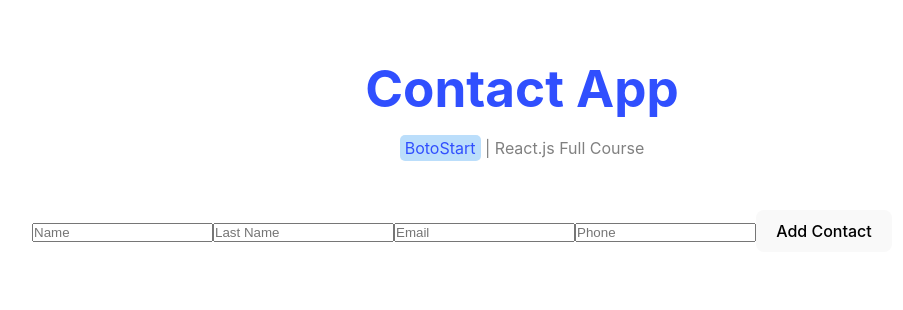
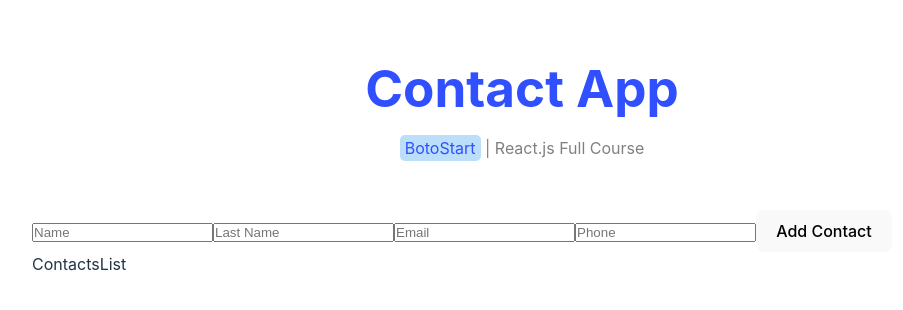
Before and after one commit to MaryamMirafzal/ContactApp, a React (Vite) app: page / in a window 1280 px wide. Shown: the top 310 px of the page, without its empty margins (118-1021 px from the left). Built offline with nearby package versions, Linux system fonts and the light colour scheme.

Commit message:
create section add Contacts part

```diff
--- a/src/Components/Contacts.jsx
+++ b/src/Components/Contacts.jsx
@@ -1,6 +1,9 @@
 import { useState } from "react"
 
+import ContactsList from "./ContactsList";
+
 function Contacts() {
+    const [contacts, setContacts] = useState([])
     const [contact , setContact ] = useState({
         name:'',
         lastName:'',
@@ -12,8 +15,9 @@
         const value = event.target.value;
         setContact((contact)=> ({...contact,[name]:value}))
     }
-    const addContacts = (event) =>{
-        console.log(contact);
+    const addContacts = () =>{
+      setContacts( contacts => [...contacts , contact])
+      console.log(contacts);
     }
   return (
 
@@ -44,6 +48,7 @@
               />
             <button onClick={addContacts}>Add Contact</button>
         </div>
+        <ContactsList contacts={contacts} />
     </div>
   )
 }
--- /dev/null
+++ b/src/Components/ContactsList.jsx
@@ -0,0 +1,9 @@
+
+function ContactsList(props) {
+    console.log(props);
+  return (
+    <div>ContactsList</div>
+  )
+}
+
+export default ContactsList
```
